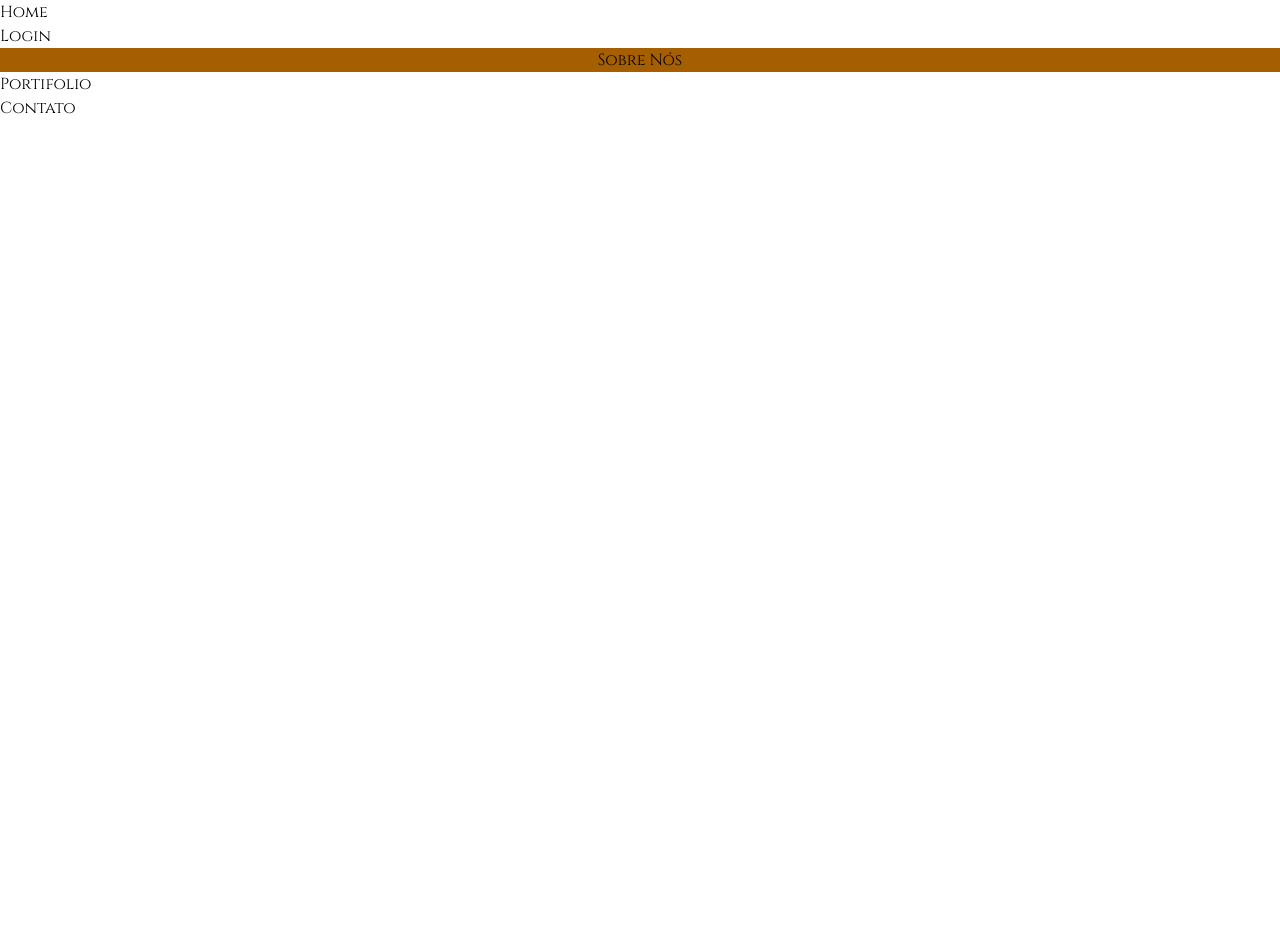
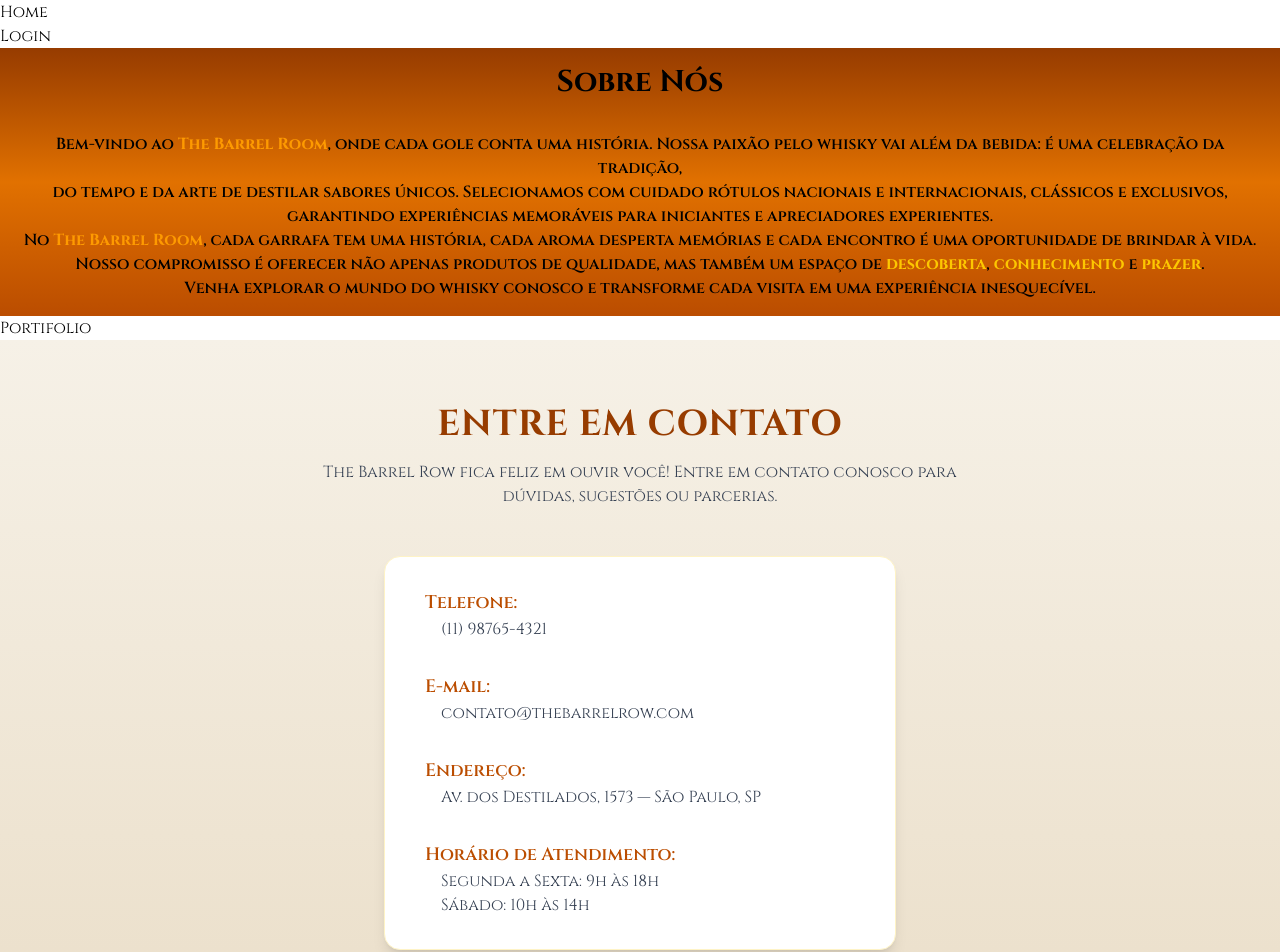
Before and after one commit to SynergiaConsultingFIAP/CP6-FrontEnd, a React (Vite) app in the folder frontend/: page / in a window 1280 px wide. Shown: the top 952 px of the page. Before the commit the page ends 800 px from the top, so only its background shows below. Built offline with nearby package versions, Linux system fonts and the light colour scheme.

Commit message:
Criando componente de Contato e Sobre

```diff
--- a/frontend/src/components/Contato.jsx
+++ b/frontend/src/components/Contato.jsx
@@ -1,7 +1,47 @@
 const Contato = () => {
   return (
-    <div>Contato</div>
-  )
-}
+    <section className="min-h-screen bg-gradient-to-b from-[#f6f1e7] to-[#e9dcc5] text-gray-800 py-16 px-6 flex flex-col items-center">
+      <div className="max-w-2xl text-center">
+        <h2 className="text-4xl font-bold text-amber-800 mb-4 uppercase tracking-wide">
+          Entre em Contato
+        </h2>
+        <p className="text-gray-700 mb-12">
+          The Barrel Row fica feliz em ouvir você! Entre em contato conosco para dúvidas,
+          sugestões ou parcerias.
+        </p>
+      </div>
+      <div className="bg-white shadow-lg rounded-2xl p-8 w-full max-w-lg space-y-8 border border-amber-100">
+        <div>
+          <h3 className="text-lg font-semibold text-amber-700 flex items-center gap-2">
+            <span></span> Telefone:
+          </h3>
+          <p className="text-gray-700 ml-6">(11) 98765-4321</p>
+        </div>
 
-export default Contato
+        <div>
+          <h3 className="text-lg font-semibold text-amber-700 flex items-center gap-2">
+            <span></span> E-mail:
+          </h3>
+          <p className="text-gray-700 ml-6">contato@thebarrelrow.com</p>
+        </div>
+        <div>
+          <h3 className="text-lg font-semibold text-amber-700 flex items-center gap-2">
+            <span></span> Endereço:
+          </h3>
+          <p className="text-gray-700 ml-6">
+            Av. dos Destilados, 1573 — São Paulo, SP
+          </p>
+        </div>
+        <div>
+          <h3 className="text-lg font-semibold text-amber-700 flex items-center gap-2">
+            <span></span> Horário de Atendimento:
+          </h3>
+          <p className="text-gray-700 ml-6">Segunda a Sexta: 9h às 18h</p>
+          <p className="text-gray-700 ml-6">Sábado: 10h às 14h</p>
+        </div>
+      </div>
+    </section>
+  );
+};
+
+export default Contato;
--- a/frontend/src/components/Sobre.jsx
+++ b/frontend/src/components/Sobre.jsx
@@ -1,7 +1,8 @@
 const Sobre = () => {
   return (
-    <section className="flex flex-col justify-center items-center bg-yellow-700">
-      <h1>Sobre Nós</h1>
+    <section className="flex flex-col justify-center items-center bg-gradient-to-b from-amber-800 via-amber-600 to-amber-700">
+      <h1 className="p-4 font-bold text-3xl">Sobre Nós</h1>
+      <p className="p-4 text-md font-semibold text-center">Bem-vindo ao <span className="text-amber-500 font-bold">The Barrel Room</span>, onde cada gole conta uma história. Nossa paixão pelo whisky vai além da bebida: é uma celebração da tradição,<br/> do tempo e da arte de destilar sabores únicos. Selecionamos com cuidado rótulos nacionais e internacionais, clássicos e exclusivos,<br/> garantindo experiências memoráveis para iniciantes e apreciadores experientes.<br/> No <span className="text-amber-500 font-bold">The Barrel Room</span>, cada garrafa tem uma história, cada aroma desperta memórias e cada encontro é uma oportunidade de brindar à vida.<br/> Nosso compromisso é oferecer não apenas produtos de qualidade, mas também um espaço de <span className="text-yellow-400 font-bold">descoberta</span>, <span className="text-yellow-400 font-bold">conhecimento</span> e <span className="text-yellow-400 font-bold">prazer</span>.<br/> Venha explorar o mundo do whisky conosco e transforme cada visita em uma experiência inesquecível.</p>
     </section>
   )
 }
--- a/frontend/src/index.css
+++ b/frontend/src/index.css
@@ -4,4 +4,5 @@
 
 body {
   font-family: 'Cinzel', serif;
+  scroll-behavior: smooth;
 }
```
